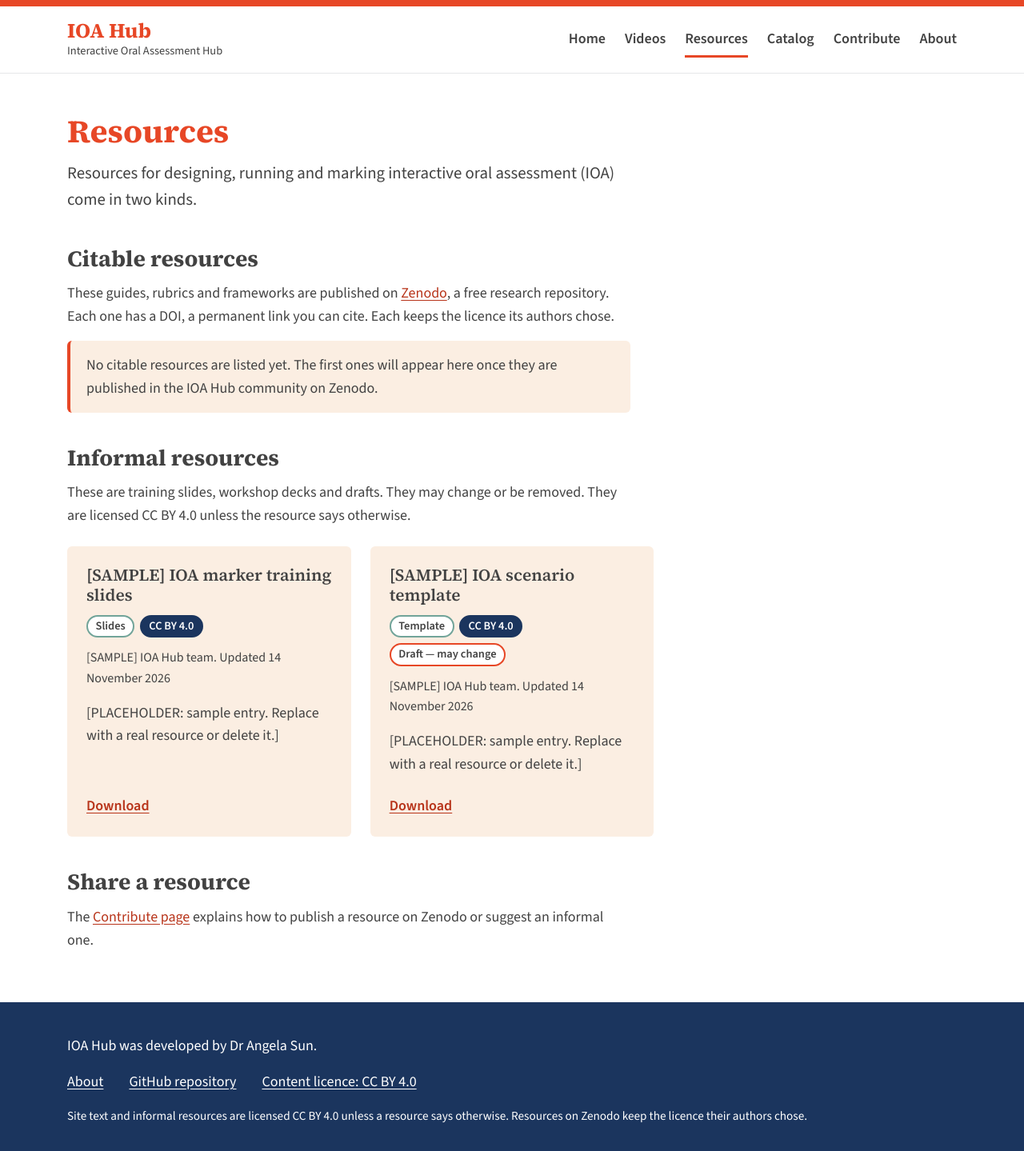
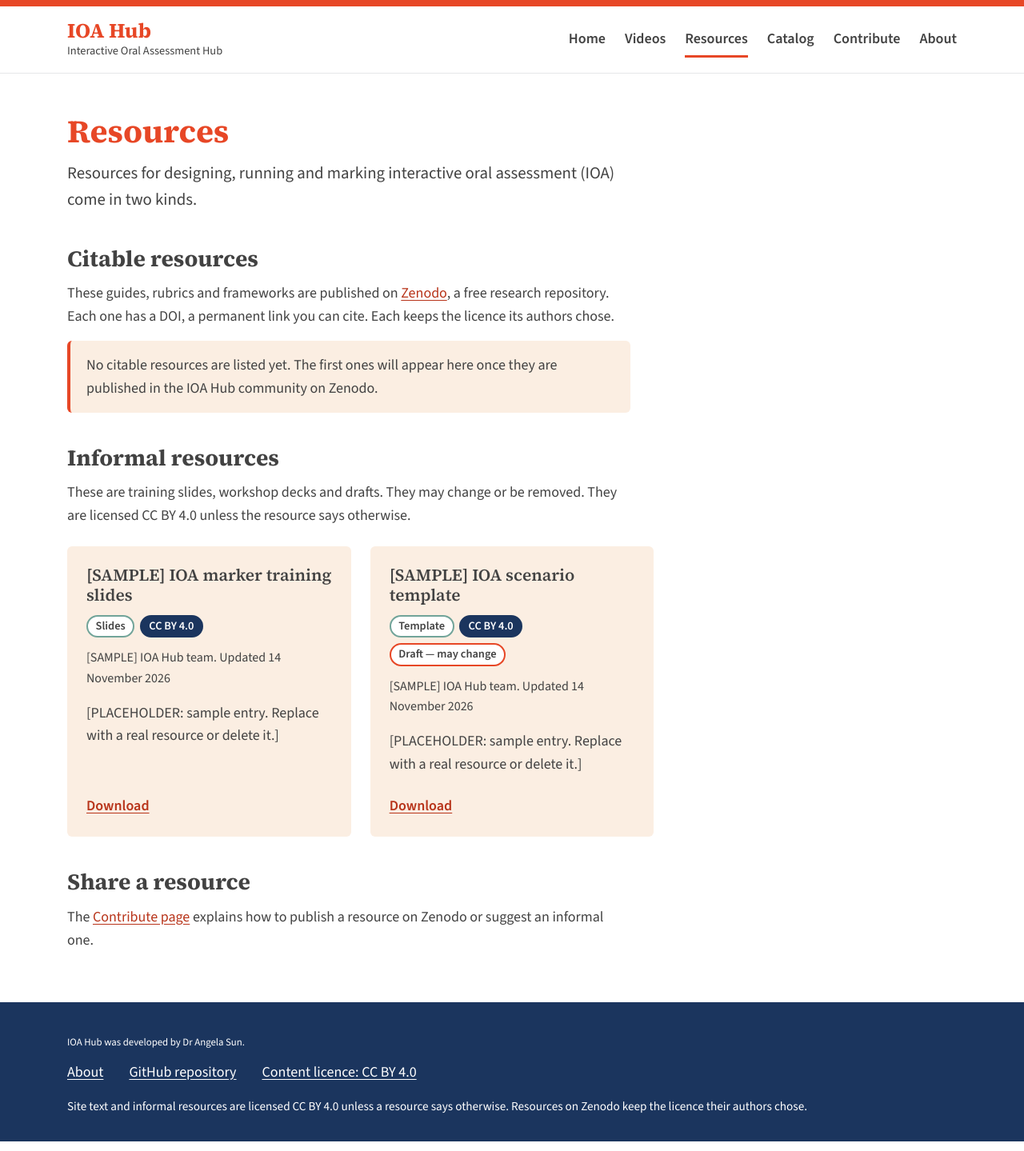
Before and after one commit to HelloAngela/ioa-hub, a Jekyll site: the page built from resources.md, in a window 1280 px wide. Shown: the whole page at 80% size. Built offline with Jekyll 4.4.1, drawn with Linux system fonts in a browser that asks for light colours.

Commit message:
Make the footer developer credit smaller
Co-Authored-By: Claude Fable 5.2 <noreply@anthropic.com>

```diff
--- a/_includes/footer.html
+++ b/_includes/footer.html
@@ -1,6 +1,6 @@
 <footer class="site-footer">
   <div class="container">
-    <p>IOA Hub was developed by Dr Angela Sun.</p>
+    <p class="site-footer__credit">IOA Hub was developed by Dr Angela Sun.</p>
     <ul class="site-footer__links">
       <li><a href="{{ '/about/' | relative_url }}">About</a></li>
       <li><a href="https://github.com/{{ site.github_username }}/ioa-hub">GitHub repository</a></li>
--- a/assets/css/style.css
+++ b/assets/css/style.css
@@ -176,6 +176,7 @@ img { max-width: 100%; height: auto; }
   list-style: none;
 }
 .site-footer__small { font-size: 0.95rem; margin-bottom: 0; }
+.site-footer__credit { font-size: 0.8rem; margin-bottom: 0.75rem; }
 
 /* ---------- Page layout ---------- */
 
```
